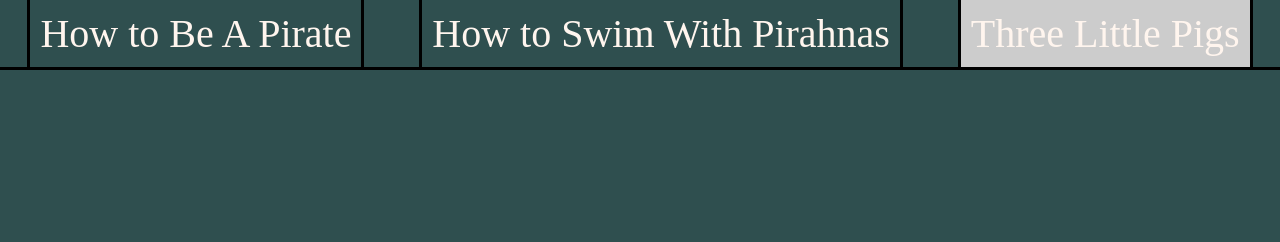
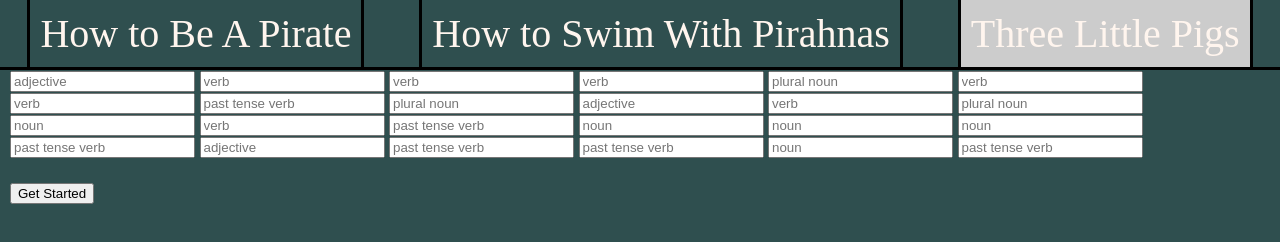
Before and after one commit to Elamps/MadLibGame, a plain HTML site: page index.html in a window 1280 px wide. Both pictures are taken after a click on the item "Three Little Pigs". Drawn offline with Linux system fonts and the light colour scheme.

Commit message:
added three little pigs variables

```diff
--- a/css/style.css
+++ b/css/style.css
@@ -34,6 +34,11 @@ ul {
     background-color: #AAA;
 }
 
+.tab-content {
+    margin-left: 10px;
+    margin-right: 10px;
+}
+
 body {
     background-color: darkslategrey;
     font-size: large;
--- a/index.html
+++ b/index.html
@@ -31,9 +31,63 @@
 <input class="lib" id="noun6" type="text" placeholder="Noun"> </input>
 <input class="lib" id="pob2" type="text" placeholder="Part of the body"> </input>
 <div id="fullLibPirate"></div>
-<h1><button type button id="start">Get Started</button> </h1>
+<h1><button type button id="startPirate">Get Started</button> </h1>
     </div>
     <div id="pirahnas" data-tab-content>
+<input id="aj1" type="text" placeholder="adjective"></input>
+<input id="vb1" type="text" placeholder="verb"></input>
+<input id="vb2" type="text" placeholder="verb"></input>
+<input id="vb3" type="text" placeholder="verb"></input>
+<input id="pn1" type="text" placeholder="plural noun"></input>
+<input id="vb4" type="text" placeholder="verb"></input>
+<input id="vb5" type="text" placeholder="verb"></input>
+<input id="pvb1" type="text" placeholder="past tense verb"></input>
+<input id="pn2" type="text" placeholder="plural noun"></input>
+<input id="aj2" type="text" placeholder="adjective"></input>
+<input id="vb6" type="text" placeholder="verb"></input>
+<input id="pn3" type="text" placeholder="plural noun"></input>
+<input id="n1" type="text" placeholder="noun"></input>
+<input id="vb7" type="text" placeholder="verb"></input>
+<input id="pvb2" type="text" placeholder="past tense verb"></input>
+<input id="n2" type="text" placeholder="noun"></input>
+<input id="n3" type="text" placeholder="noun"></input>
+<input id="n4" type="text" placeholder="noun"></input>
+<input id="pvb3" type="text" placeholder="past tense verb"></input>
+<input id="aj3" type="text" placeholder="adjective"></input>
+<input id="pvb4" type="text" placeholder="past tense verb"></input>
+<input id="pvb5" type="text" placeholder="past tense verb"></input>
+<input id="n5" type="text" placeholder="noun"></input>
+<input id="pvb6" type="text" placeholder="past tense verb"></input>
+<div id="fullLibFish"></div>
+<h2><button type button id="startFish">Get Started</button> </h2>
+    </div>
+    <div id="pigs" data-tab-content>
+<input id="aj1" type="text" placeholder="adjective"></input>
+<input id="vb1" type="text" placeholder="verb"></input>
+<input id="vb2" type="text" placeholder="verb"></input>
+<input id="vb3" type="text" placeholder="verb"></input>
+<input id="pn1" type="text" placeholder="plural noun"></input>
+<input id="vb4" type="text" placeholder="verb"></input>
+<input id="vb5" type="text" placeholder="verb"></input>
+<input id="pvb1" type="text" placeholder="past tense verb"></input>
+<input id="pn2" type="text" placeholder="plural noun"></input>
+<input id="aj2" type="text" placeholder="adjective"></input>
+<input id="vb6" type="text" placeholder="verb"></input>
+<input id="pn3" type="text" placeholder="plural noun"></input>
+<input id="n1" type="text" placeholder="noun"></input>
+<input id="vb7" type="text" placeholder="verb"></input>
+<input id="pvb2" type="text" placeholder="past tense verb"></input>
+<input id="n2" type="text" placeholder="noun"></input>
+<input id="n3" type="text" placeholder="noun"></input>
+<input id="n4" type="text" placeholder="noun"></input>
+<input id="pvb3" type="text" placeholder="past tense verb"></input>
+<input id="aj3" type="text" placeholder="adjective"></input>
+<input id="pvb4" type="text" placeholder="past tense verb"></input>
+<input id="pvb5" type="text" placeholder="past tense verb"></input>
+<input id="n5" type="text" placeholder="noun"></input>
+<input id="pvb6" type="text" placeholder="past tense verb"></input>
+<div id="fullLibPig"></div>
+<h3><button type button id="startPig">Get Started</button> </h3>
     </div>
 </body>
 </html>
```
